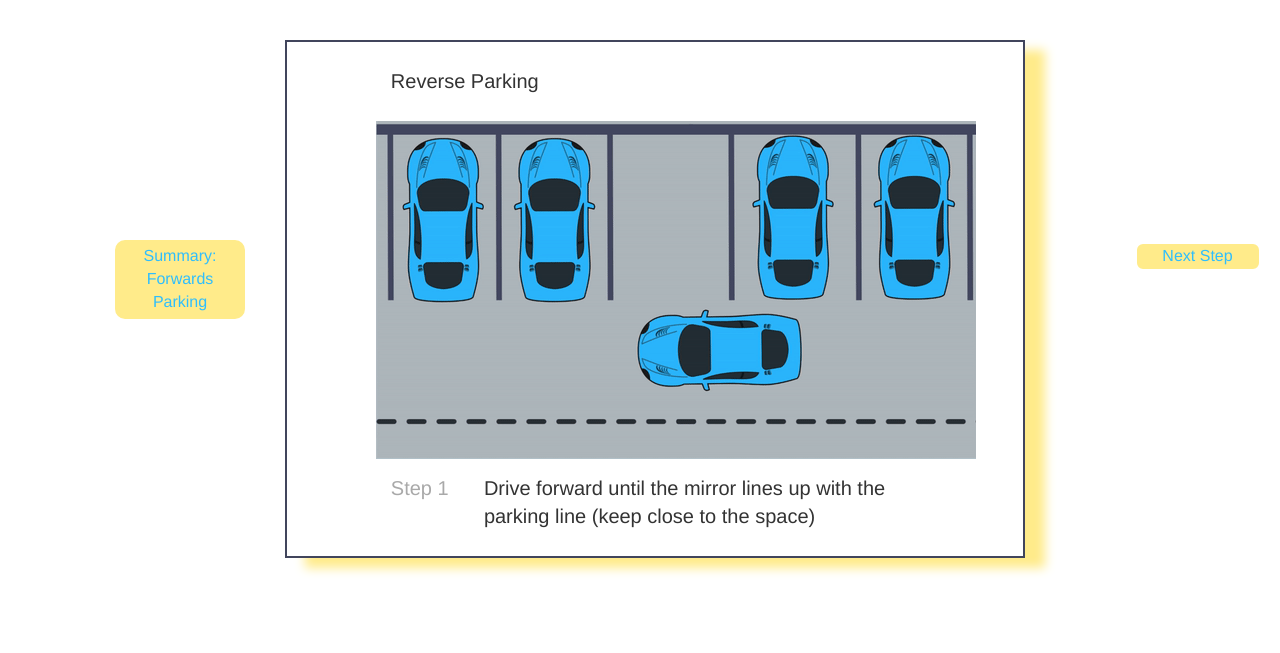
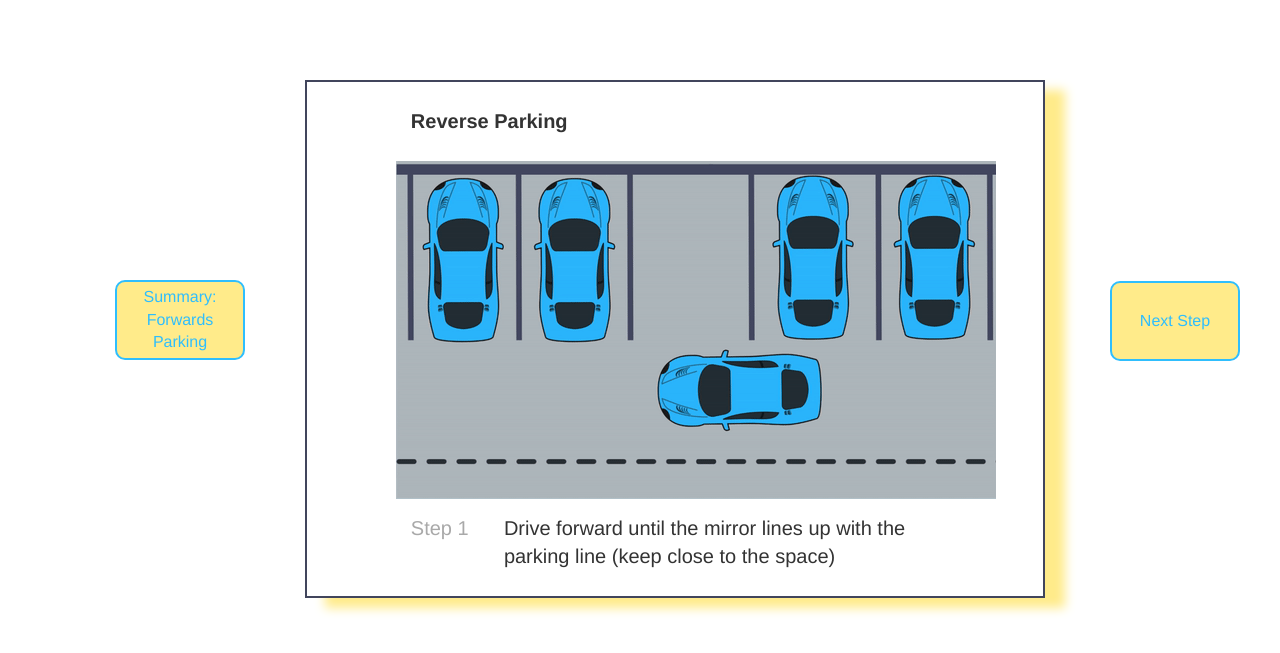
Before and after one commit to tiffanymcbrayer/teaching_parking, a Flask app: page /learn/1/1 in a window 1280 px wide. Shown: the part 62-715 px from the top of the page. Run offline with Flask 2, Linux system fonts and the light colour scheme; some libraries are stand-ins or nearby versions.

Commit message:
final touches

```diff
--- a/server.py
+++ b/server.py
@@ -78,7 +78,7 @@
     "1": {
         "type": "mc",
         "goal": "Park forwards",
-        "question": "In the first step, how should driver align the car?",
+        "question": "In the first step, how should the driver align the car?",
         "question-img": "",
         "choice-num": 3,
         "choice-text": ["", "", ""],
@@ -91,7 +91,7 @@
     "2": {
         "type": "mc",
         "goal": "Park backwards",
-        "question": "In the second step before turn the wheel left and move forward, how should the driver align the car?",
+        "question": "In the second step before turning the wheel left and move forward, how should the driver align the car?",
         "question-img": "",
         "choice-num": 4,
         "choice-text": ["", "", "", ""],
--- a/static/learn.js
+++ b/static/learn.js
@@ -12,12 +12,14 @@
 
 function hoverColor(button){
     $(button).mouseover(function(){
-        button.css('background-color', '#ffd500'); //how to change back after?
-        button.css('border-style', 'dashed');
+        button.css('background-color', '#2FBEFD'); //how to change back after?
+        button.css('border-color', '#ffeb8a');
+        button.css('color', '#ffeb8a');
     });
     button.mouseout(function(){
         button.css('background-color', '#ffeb8a'); //how to change back after?
-        button.css('border-style', 'solid');
+        button.css('border-color', '#2FBEFD');
+        button.css('color', '#2FBEFD');
     });
 }
 
--- a/static/main.css
+++ b/static/main.css
@@ -48,7 +48,7 @@
 
 
 .topMar {
-  margin-top: 60px;
+  margin-top: 40px;
 }
 
 .topMarSmall {
@@ -78,14 +78,14 @@
   padding-top: 25px;
   padding-bottom: 25px;
   font-size: 20px;
-  font-weight: 500;
+  font-weight: 700;
 }
 
 .goalTitle {
   padding-top: 25px;
   padding-bottom: 5px;
   font-size: 20px;
-  font-weight: 500;
+  font-weight: 700;
 }
 
 .selectTitle {
@@ -113,6 +113,11 @@
   text-align: center;
 
 }
+
+.stepDetail{
+  font-size: 18px;
+}
+
 
 .gif {
   width: 30%;
@@ -215,9 +220,9 @@
 }
 
 .startButton {
-  border-color: #ffeb8a;
+  border-color: #2FBEFD;
   border-style: solid;
-  border-width: 10px;
+  border-width: 2px;
   border-radius: 10px;
   font-size: 30px;
   width: 300px;
@@ -236,12 +241,27 @@
   background-color: #ffeb8a;
   color: #2FBEFD;
   border-style: solid;
-  border-width: 4px;
-  border-color: #ffeb8a;
+  border-width: 2px;
+  border-color: #2FBEFD;
   border-radius: 10px;
   font-size: 16px;
   width: 130px;
   text-decoration: none;
+  height: 80px;
+  font-weight: 500;
+}
+
+.prev1{
+  margin-right: 20px;
+}
+
+.next1{
+  margin-left: 50px;
+}
+
+.question{
+  font-size: 18px;
+  margin-top: 10px;
 }
 
 .mcButtons {
@@ -256,8 +276,8 @@
   margin: 4px;
   cursor: pointer;
   border-style: solid;
-  border-width: 4px;
-  border-color: #ffeb8a;
+  border-width: 2px;
+  border-color: #2FBEFD;
   border-radius: 15px;
 }
 
@@ -265,18 +285,18 @@
   background-color: #ffeb8a;
   color: #2FBEFD;
   border-style: solid;
-  border-width: 4px;
-  border-color: white;
+  border-width: 2px;
+  border-color: #2FBEFD;
   border-radius: 10px;
   margin: 0px;
   font-size: 16px;
   width: 130px;
   text-decoration: none;
+  height: 80px;
 }
 
 .quizButtons {
   background-color: #ffeb8a;
-  border: none;
   color: #2FBEFD;
   padding: 15px 32px;
   text-align: center;
@@ -286,9 +306,10 @@
   margin: 4px;
   cursor: pointer;
   border-style: solid;
-  border-width: 4px;
-  border-color: #f8f8ff;
+  border-width: 2px;
+  border-color: #2FBEFD;
   border-radius: 15px;
+  font-weight: 500;
 }
 
 /*drag-drop quiz styles*/
@@ -378,6 +399,7 @@
   width: 85%;
   text-align: left !important;
   vertical-align: top;
+  padding-left: 10px;
 }
 
 .dropbox {
@@ -385,7 +407,7 @@
   /* vertical-align: middle !important; */
   /* text-align: right; */
   border: 1px solid lightgray;
-  background-color: darkgray;
+  background-color: #C0C0C0;
   /* width: 100%; */
   /* padding-left: 30px; */
   /* margin-right: 40px; */
@@ -445,7 +467,7 @@
   margin: 4px;
   cursor: pointer;
   border-style: solid;
-  border-width: 4px;
+  border-width: 2px;
   border-color: #f8f8ff;
   border-radius: 15px;
 }
--- a/static/main.js
+++ b/static/main.js
@@ -33,12 +33,14 @@
 
 function hoverColor(button){
     $(button).mouseover(function(){
-        button.css('background-color', '#ffd500'); //how to change back after?
-        button.css('border-style', 'dashed');
+        button.css('background-color', '#2FBEFD'); //how to change back after?
+        button.css('border-color', '#ffeb8a');
+        button.css('color', '#ffeb8a');
     });
     button.mouseout(function(){
         button.css('background-color', '#ffeb8a'); //how to change back after?
-        button.css('border-style', 'solid');
+        button.css('border-color', '#2FBEFD');
+        button.css('color', '#2FBEFD');
     });
 }
 
--- a/templates/learn.html
+++ b/templates/learn.html
@@ -13,11 +13,11 @@
     let prevName = '{{prevType.name}}'
 </script>
 
-<div class = "container">
+<div class = "container topmar">
     <br>
 
     <!-- prev button -->
-    <div class="col-md-1">
+    <div class="col-md-1 prev1">
         <div class="prev">
         </div>
     </div>
@@ -73,7 +73,7 @@
     </div>
 
     <!-- next button -->
-    <div class="col-md-1">
+    <div class="col-md-1 next1">
         <div class="next">
         </div>
     </div>
--- a/templates/quiz.html
+++ b/templates/quiz.html
@@ -25,7 +25,7 @@
     </div>
     <div class="row">
         <div class="col-md-10">
-            <div class="row leftMar" id="question">
+            <div class="row leftMar question" id="question">
             </div>
             <div class="row leftMar" id="question-img">
             </div>
```
Also changed, not shown: static/quiz.js (+6 -2 lines), static/quiz2.js (+22 -2 lines).
